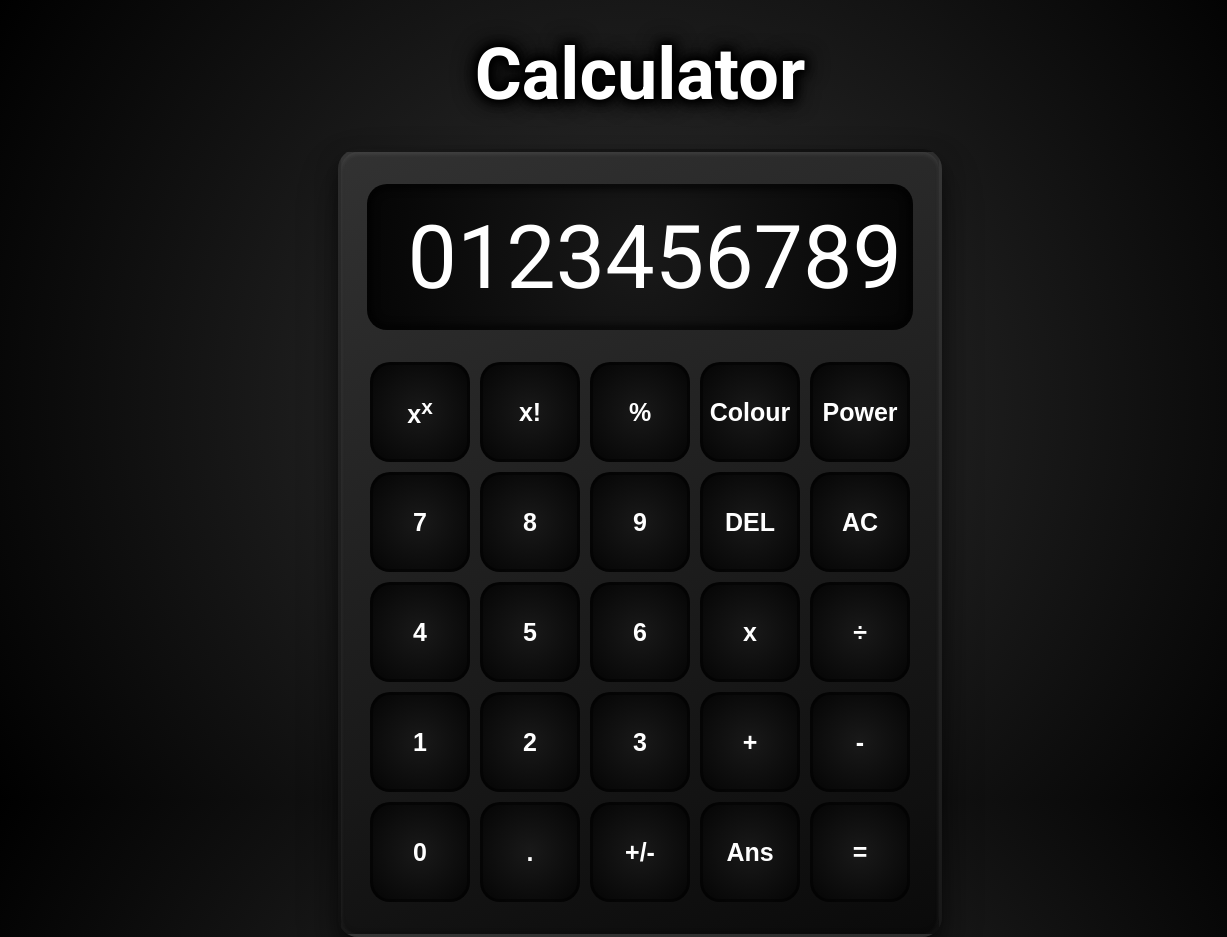
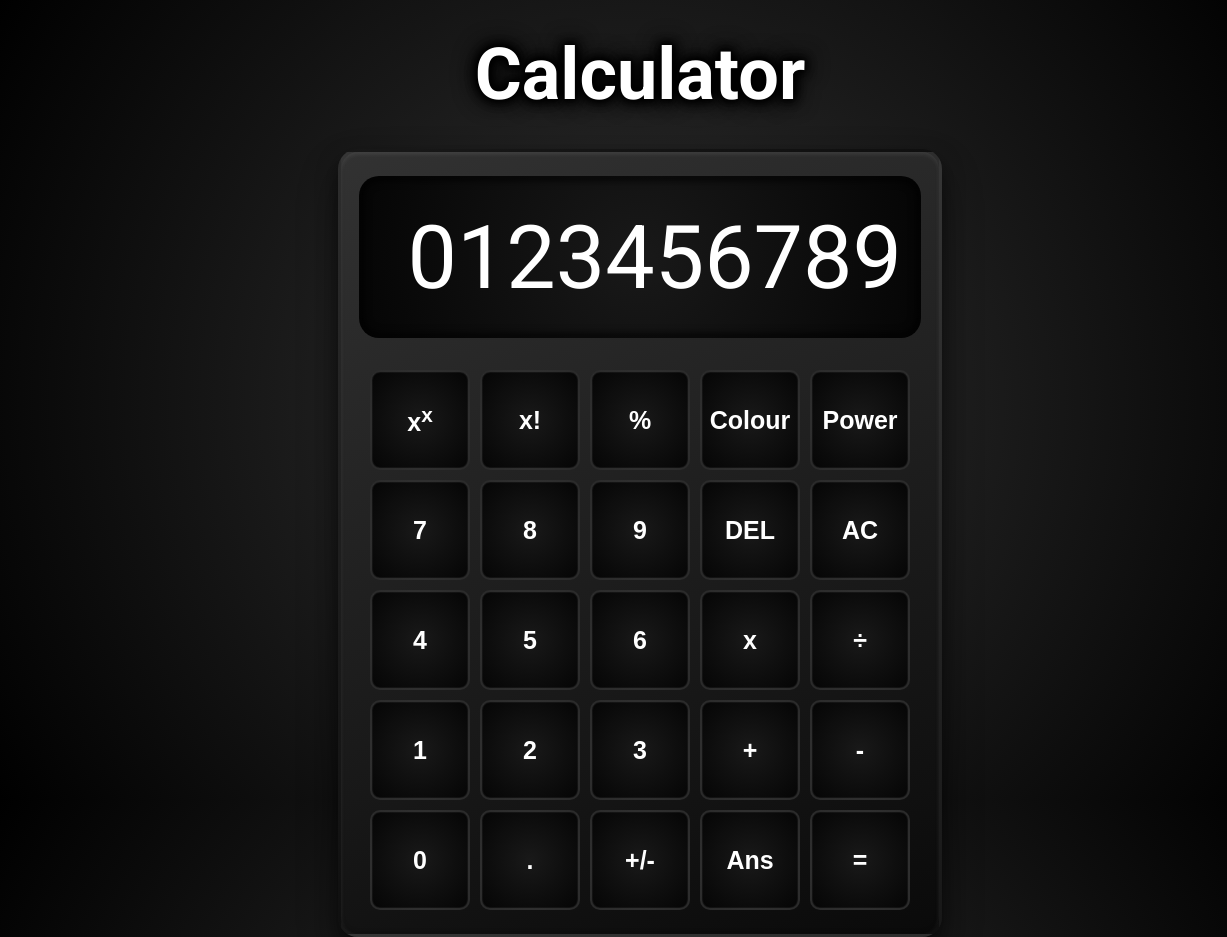
Before and after one commit to DrewRoss137/Calculator, a plain HTML site: page index.html in a window 1280 px wide. Shown: the full height of the page, 0-1227 px from the left. Drawn offline with Linux system fonts and the light colour scheme.

Commit message:
Improve calculator styles

```diff
--- a/styles.css
+++ b/styles.css
@@ -63,7 +63,6 @@ h1 {
     border-image: linear-gradient(to top, rgb(0, 0, 0)transparent) 1;
     border-radius: 20px;
     border-style: solid;
-    border-width: 2px;
     box-shadow:
     0px 10px 20px rgba(0, 0, 0, 0.5),
     0px 20px 40px rgba(0, 0, 0, 0.3),
@@ -92,7 +91,7 @@ button {
     font-size: 88px;
     height: 124px;
     justify-content: flex-end;
-    padding: 8px;
+    padding: 16px;
     width: 524px;
 }
 
@@ -109,11 +108,29 @@ button {
 }
 
 button {
+    background-color: rgba(75, 75, 75, 1);
+    border-color: rgba(128, 128, 128, 0.3);
+    border-radius: 10px;
+    border-style: solid;
+    border-width: 2px;
+    box-shadow:
+    inset 0px 0px 2px rgba(255, 255, 255, 0.2),
+    inset 0px 0px 2px rgba(0, 0, 0, 0.4);
     cursor: pointer;
     font-size: 25px;
     font-weight: bolder;
     height: 100px;
+    position: relative;
     width: 100px;
+    z-index: 2;
+}
+
+button:active {
+    box-shadow:
+    inset 0px 0px 2px rgba(0, 0, 0, 0.5),
+    inset 0px 0px 2px rgba(255, 255, 255, 0.5),
+    inset 0px 0px 2px rgba(0, 0, 0, 0.5);
+    transform: translateY(1px);
 }
 
 footer {
```
